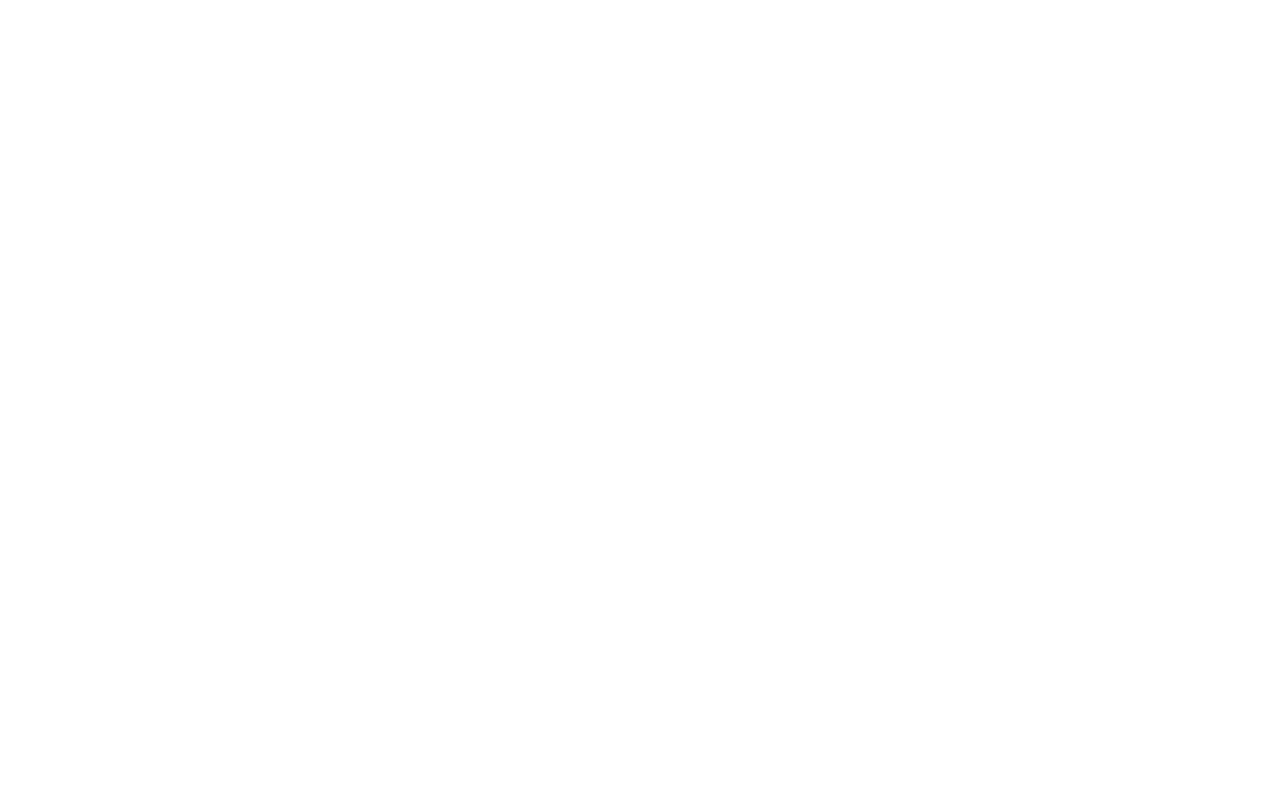
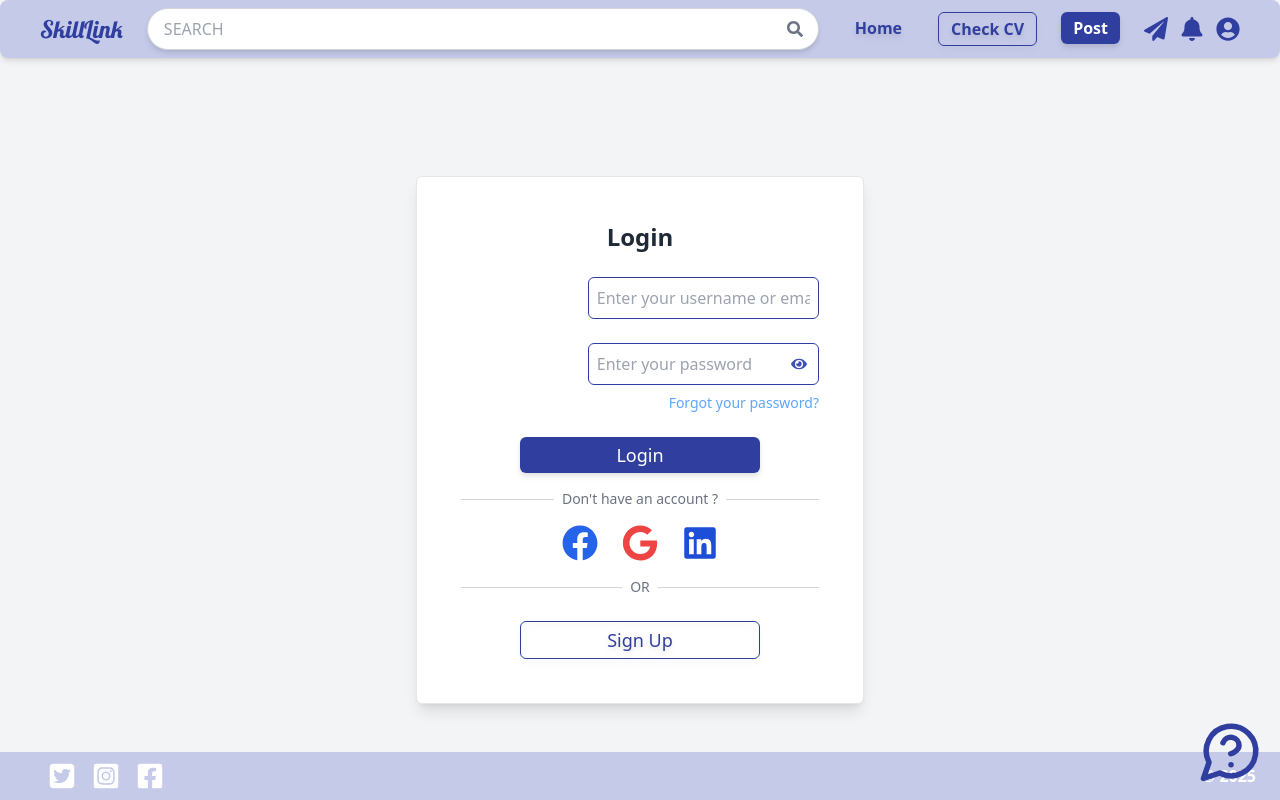
Before and after one commit to yvtg/NT208-Nhom11, a React (Create React App) app in the folder frontend/web/: page /login in a window 1280 px wide. Before the commit this address had no page. Built offline with nearby package versions, Linux system fonts and the light colour scheme.

Commit message:
Frontend Login and Sign Up

```diff
--- a/frontend/web/src/App.js
+++ b/frontend/web/src/App.js
@@ -4,6 +4,8 @@ import ChangePassword from "./pages/settings/change-password";
 import ChangeProfile from "./pages/settings/change-profile";
 import ChangeCV from "./pages/settings/change-cv";
 import Test from "./pages/test"
+import SignUp from "./pages/signup";
+import Login from "./pages/login";
 
 
 function App() {
@@ -15,6 +17,8 @@ function App() {
         <Route path="/settings/change-profile" element={<ChangeProfile />} />
         <Route path="/settings/change-cv" element={<ChangeCV />} />
         <Route path="/test" element={<Test />} />
+        <Route path="/signup" element={<SignUp />} />
+        <Route path="/login" element={<Login />} />
       </Routes>
     </Router>
   );
--- a/frontend/web/src/components/TextInput.js
+++ b/frontend/web/src/components/TextInput.js
@@ -23,10 +23,10 @@ const TextInput = ({ label, type, value, onChange, placeholder }) => {
     return (
         <div className="flex items-center gap-4">
             {/* Label */}
-            <label className="w-1/3 text-gray-700 font-medium">{label}</label>
+            <label className=" w-1/3 text-gray-700 font-medium">{label}</label>
 
             {/* Input + Icon */}
-            <div className="relative w-2/3">
+            <div className="relative" w-full>
 
                 {type === "textarea" ? (
                     <textarea
--- /dev/null
+++ b/frontend/web/src/pages/login.js
@@ -0,0 +1,69 @@
+import DefaultNavbar from "../components/DefaultNavbar";
+import PrimaryButton from "../components/PrimaryButton";
+import TextInput from "../components/TextInput";
+import ChatIcon from "../components/ChatIcon";
+import { FaFacebook, FaGoogle , FaLinkedin } from "react-icons/fa";
+import Footer from "../components/Footer";
+import SecondaryButton from "../components/SecondaryButton";
+
+const Login = () => {
+    return (
+        <div className="min-h-screen flex flex-col justify-center bg-gray-100 mt-30 pt-20 ">
+            <DefaultNavbar />
+
+            <div className="flex flex-col items-center justify-center flex-grow ">
+                <div className="rounded-md border shadow-lg p-11 bg-white max-w-md w-full">
+                <h2 className="text-2xl font-bold text-gray-800 text-center font-Roboto_Mono">
+                        Login
+                    </h2>
+
+
+
+
+                    {/*Username/pw  */}
+                    <div className="pt-6 space-y-6 w-full max-w-lg">
+                        <TextInput type="text" placeholder="Enter your username or email" />
+                        <TextInput type="password" placeholder="Enter your password" />
+                    </div>
+                     {/* "Forgot password?" */}
+                <div className="text-right text-sm text-blue-400 mt-2 cursor-pointer hover:underline">
+            Forgot your password?
+                    </div>
+
+                    <div className="flex justify-center mt-6">
+                        <PrimaryButton className="w-60 flex justify-center px-3 py-1 text-lg">Login</PrimaryButton>
+                    </div>
+
+                    {/*line Don't have acc*/ }
+                    <div className="flex items-center my-4">
+  <div className="flex-grow border-t border-gray-300"></div>
+  <span className="mx-2 text-gray-500 text-sm">Don't have an account ? </span>
+  <div className="flex-grow border-t border-gray-300"> </div>
+                    </div>
+
+                    {/*sign up with other*/ }
+                    <div className="flex items-center justify-center space-x-6 my-4">
+      <FaFacebook className="text-blue-600 text-4xl cursor-pointer" />
+      <FaGoogle className="text-red-500 text-4xl cursor-pointer" />
+      <FaLinkedin className="text-blue-700 text-4xl cursor-pointer" />
+                    </div>
+                    {/*line or*/ }
+                    <div className="flex items-center my-4">
+  <div className="flex-grow border-t border-gray-300"></div>
+  <span className="mx-2 text-gray-500 text-sm">OR</span>
+  <div className="flex-grow border-t border-gray-300"> </div>
+                    </div>
+
+                    <div className="flex justify-center mt-6">
+                    <SecondaryButton className="w-60 flex justify-center px-3 py-1 text-lg"> Sign Up </SecondaryButton>
+                        </div>
+                </div>
+            </div>
+
+            <ChatIcon />
+            <Footer></Footer>
+        </div>
+    );
+};
+
+export default Login;
--- /dev/null
+++ b/frontend/web/src/pages/signup.js
@@ -0,0 +1,55 @@
+import DefaultNavbar from "../components/DefaultNavbar";
+import PrimaryButton from "../components/PrimaryButton";
+import TextInput from "../components/TextInput";
+import ChatIcon from "../components/ChatIcon";
+import { FaFacebook, FaGoogle , FaLinkedin } from "react-icons/fa";
+import Footer from "../components/Footer";
+
+const SignUp = () => {
+    return (
+        <div className="min-h-screen flex flex-col bg-gray-100 mt-30 pt-20">
+            <DefaultNavbar />
+
+            <div className="flex flex-col items-center justify-center flex-grow ">
+                <div className="rounded-md border shadow-lg p-11 bg-white max-w-md w-full">
+                <h2 className="text-2xl font-bold text-gray-800 text-center font-Roboto_Mono">
+                        Sign Up
+                    </h2>
+
+                    {/*sign up with other*/ }
+                    <div className="flex items-center justify-center space-x-6 my-4">
+      <FaFacebook className="text-blue-600 text-4xl cursor-pointer" />
+      <FaGoogle className="text-red-500 text-4xl cursor-pointer" />
+      <FaLinkedin className="text-blue-700 text-4xl cursor-pointer" />
+                    </div>
+                    {/*line OR8*/ }
+                    <div className="flex items-center my-4">
+  <div className="flex-grow border-t border-gray-300"></div>
+  <span className="mx-2 text-gray-500 text-sm">OR</span>
+  <div className="flex-grow border-t border-gray-300"> </div>
+                    </div>
+
+
+
+                    <div className="space-y-4">
+                        <TextInput label="Username" type="text" />
+                        <TextInput label="Email" type="email" />
+                        <TextInput label="Phone Number" type="text" />
+                        <TextInput label="Password" type="password" />
+                        <TextInput label="Confirm Password" type="password" />
+                        <TextInput label="OTP" type="text" />
+                    </div>
+
+                    <div className="flex justify-center mt-6">
+                        <PrimaryButton className="w-auto flex justify-center px-3 py-1 text-lg">Sign Up</PrimaryButton>
+                    </div>
+                </div>
+            </div>
+
+            <ChatIcon />
+            <Footer></Footer>
+        </div>
+    );
+};
+
+export default SignUp;
--- a/package.json
+++ b/package.json
@@ -1,5 +1,10 @@
 {
   "dependencies": {
     "dotenv": "^16.4.7"
+  },
+  "devDependencies": {
+    "autoprefixer": "^10.4.21",
+    "postcss": "^8.5.3",
+    "tailwindcss": "^4.0.15"
   }
 }
```
Also changed, not shown: 1 other file (tests, documents, lock files or other folders).
